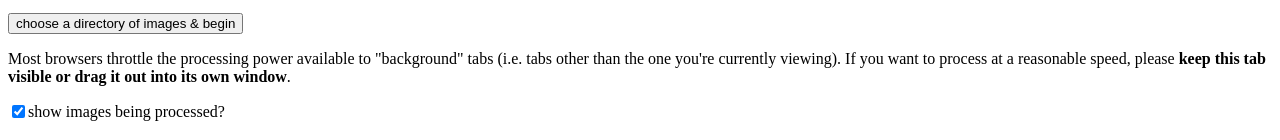
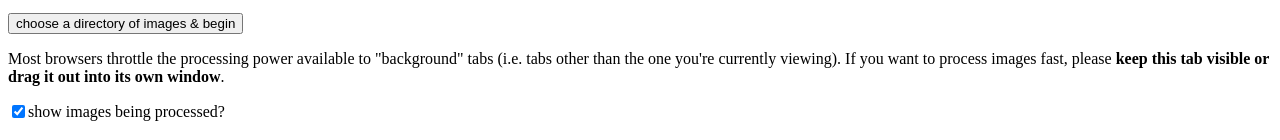
Before and after one commit to josephrocca/classifier-based-renamer, a plain HTML site: page index.html in a window 1280 px wide. Shown: the part 177-317 px from the top of the page. Drawn offline with Linux system fonts and the light colour scheme.

Commit message:
Update index.html

```diff
--- a/index.html
+++ b/index.html
@@ -21,7 +21,7 @@
   </p>
   <p>Now select a folder of images with the button below.</p>
   <button onclick="start()">choose a directory of images &amp; begin</button>
-  <p>Most browsers throttle the processing power available to "background" tabs (i.e. tabs other than the one you're currently viewing). If you want to process at a reasonable speed, please <b>keep this tab visible or drag it out into its own window</b>.</p>
+  <p>Most browsers throttle the processing power available to "background" tabs (i.e. tabs other than the one you're currently viewing). If you want to process images fast, please <b>keep this tab visible or drag it out into its own window</b>.</p>
 
   <pre id="progressCtn"></pre>
 
```
